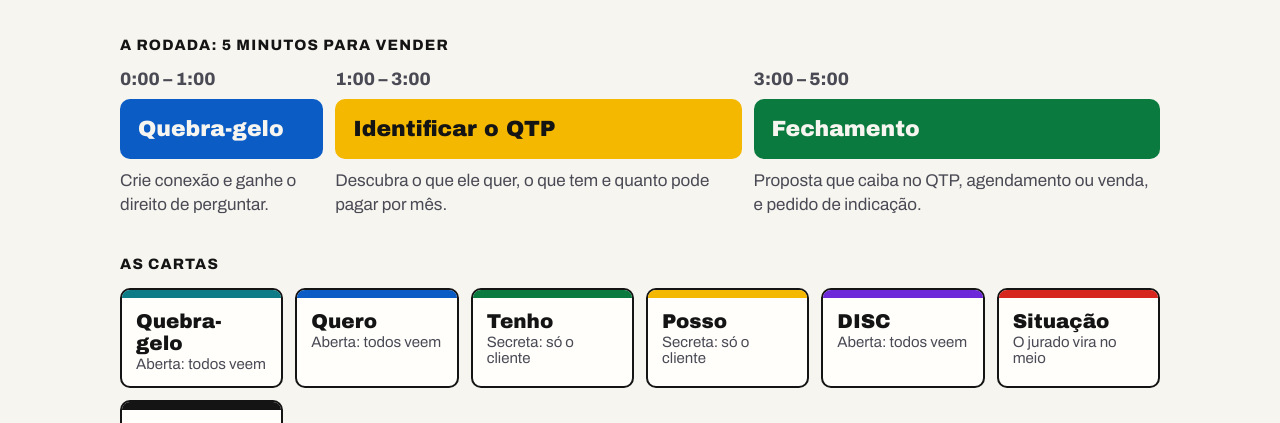
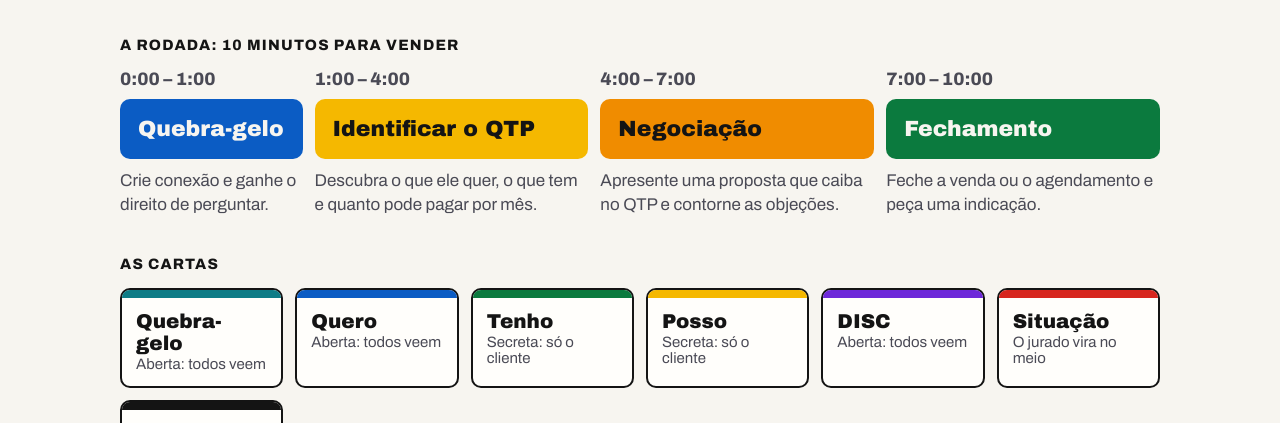
Before and after one commit to gabrieleduardobr23-sketch/qtp-timer, a plain HTML site: page index.html in a window 1280 px wide. Both pictures are taken after a click on the button "Próximo: Dinâmica QTP". Shown: the part 377-800 px from the top of the page. Drawn offline with Linux system fonts and the light colour scheme.

Commit message:
Rodada de 10 minutos com a fase de Negociação
Quebra-gelo 0-1, Identificar o QTP 1-4, Negociação 4-7, Fechamento 7-10.

Co-Authored-By: Claude Opus 5.5 <noreply@anthropic.com>
Claude-Session: https://claude.ai/code/session_014JzKBjwLnw1dXeqKPmxmRq

```diff
--- a/index.html
+++ b/index.html
@@ -16,6 +16,7 @@
   --muted: #4A4A55;
   --blue: #0B5CC4;
   --yellow: #F5B800;
+  --orange: #F08C00;
   --green: #0B7A3E;
   --red: #D7261E;
   --slate: #3A3A40;
@@ -63,7 +64,7 @@ main { flex: 1; display: flex; flex-direction: column; min-height: 0; }
 .label { margin: 0; font-size: 15px; font-weight: 800; letter-spacing: 0.08em; text-transform: uppercase; }
 .timeline { display: flex; gap: 12px; }
 .ph { display: flex; flex-direction: column; gap: 10px; min-width: 0; }
-.ph-1 { flex: 1; } .ph-2 { flex: 2; }
+.ph-1 { flex: 2; } .ph-3 { flex: 3; }
 .ph-time { margin: 0; font-size: 18px; font-weight: 800; color: var(--muted); font-variant-numeric: tabular-nums; }
 .ph-bar { font-family: var(--display); font-size: clamp(17px, 1.9vw, 22px); padding: 18px 18px; border-radius: 10px; line-height: 1.1; }
 .ph-txt { margin: 0; font-size: 17px; line-height: 1.4; color: var(--muted); }
@@ -196,11 +197,12 @@ button:focus-visible, input:focus-visible, .brand:focus-visible { outline: 3px s
       </div>
 
       <section class="block" aria-labelledby="h-rodada">
-        <h2 class="label" id="h-rodada">A rodada: 5 minutos para vender</h2>
+        <h2 class="label" id="h-rodada">A rodada: 10 minutos para vender</h2>
         <div class="timeline">
           <div class="ph ph-1"><p class="ph-time">0:00 – 1:00</p><div class="ph-bar" style="background:var(--blue);color:var(--paper)">Quebra-gelo</div><p class="ph-txt">Crie conexão e ganhe o direito de perguntar.</p></div>
-          <div class="ph ph-2"><p class="ph-time">1:00 – 3:00</p><div class="ph-bar" style="background:var(--yellow);color:var(--ink)">Identificar o QTP</div><p class="ph-txt">Descubra o que ele quer, o que tem e quanto pode pagar por mês.</p></div>
-          <div class="ph ph-2"><p class="ph-time">3:00 – 5:00</p><div class="ph-bar" style="background:var(--green);color:var(--paper)">Fechamento</div><p class="ph-txt">Proposta que caiba no QTP, agendamento ou venda, e pedido de indicação.</p></div>
+          <div class="ph ph-3"><p class="ph-time">1:00 – 4:00</p><div class="ph-bar" style="background:var(--yellow);color:var(--ink)">Identificar o QTP</div><p class="ph-txt">Descubra o que ele quer, o que tem e quanto pode pagar por mês.</p></div>
+          <div class="ph ph-3"><p class="ph-time">4:00 – 7:00</p><div class="ph-bar" style="background:var(--orange);color:var(--ink)">Negociação</div><p class="ph-txt">Apresente uma proposta que caiba no QTP e contorne as objeções.</p></div>
+          <div class="ph ph-3"><p class="ph-time">7:00 – 10:00</p><div class="ph-bar" style="background:var(--green);color:var(--paper)">Fechamento</div><p class="ph-txt">Feche a venda ou o agendamento e peça uma indicação.</p></div>
         </div>
       </section>
 
@@ -236,8 +238,8 @@ button:focus-visible, input:focus-visible, .brand:focus-visible { outline: 3px s
   <div class="view timer-view" id="view-timer" hidden>
   <section class="stage" id="stage" aria-live="polite">
     <div class="phase-step" id="step">Pronto para começar</div>
-    <h1 class="phase-name" id="phase">Rodada de 5 minutos</h1>
-    <div class="clock" id="clock" role="timer" aria-label="Tempo da fase">5:00</div>
+    <h1 class="phase-name" id="phase">Rodada de 10 minutos</h1>
+    <div class="clock" id="clock" role="timer" aria-label="Tempo da fase">10:00</div>
     <p class="tip" id="tip">Aperte Iniciar quando o vendedor fizer a primeira ligação.</p>
   </section>
 
@@ -267,10 +269,12 @@ button:focus-visible, input:focus-visible, .brand:focus-visible { outline: 3px s
   var BASE = [
     { id: 'gelo', name: 'Quebra-gelo', dur: 60, bg: '#0B5CC4', ink: '#F7F5F0', dark: true,
       tip: 'Crie conexão com o cliente e ganhe o direito de perguntar.' },
-    { id: 'qtp', name: 'Identificar o QTP', dur: 120, bg: '#F5B800', ink: '#141414', dark: false,
+    { id: 'qtp', name: 'Identificar o QTP', dur: 180, bg: '#F5B800', ink: '#141414', dark: false,
       tip: 'Descubra o que ele quer, o que já tem e quanto pode pagar por mês.' },
-    { id: 'fecha', name: 'Fechamento', dur: 120, bg: '#0B7A3E', ink: '#F7F5F0', dark: true,
-      tip: 'Proposta que caiba no QTP, agendamento ou venda, e pedido de indicação.' }
+    { id: 'nego', name: 'Negociação', dur: 180, bg: '#F08C00', ink: '#141414', dark: false,
+      tip: 'Apresente uma proposta que caiba no QTP e contorne as objeções.' },
+    { id: 'fecha', name: 'Fechamento', dur: 180, bg: '#0B7A3E', ink: '#F7F5F0', dark: true,
+      tip: 'Feche a venda ou o agendamento e peça uma indicação.' }
   ];
 
   var $ = function (id) { return document.getElementById(id); };
```
